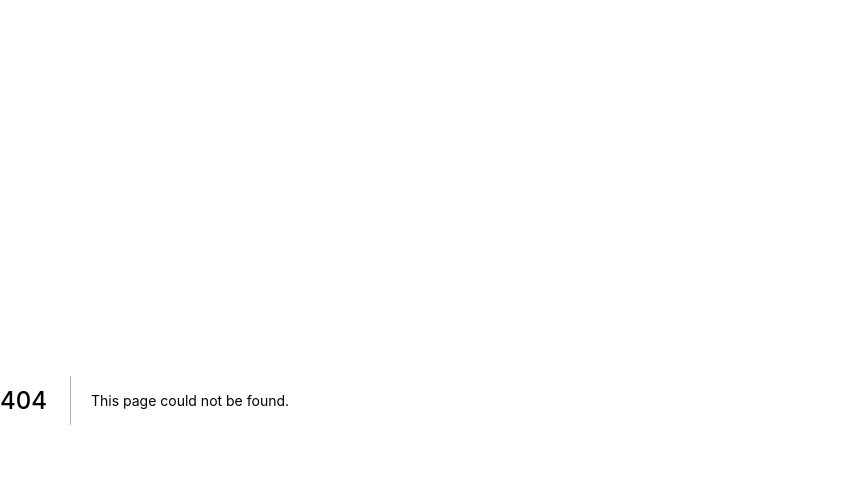
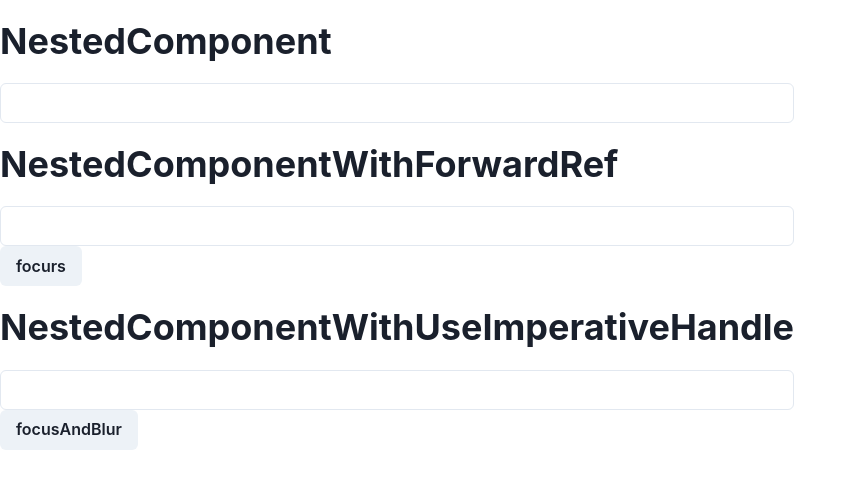
Before and after one commit to nshen/my-react-starter-2021, a Next.js app: page /examples/useImperativeHandle in a window 1280 px wide. Before the commit this address had no page. Shown: the top 488 px of the page, without its empty margins (0-857 px from the left). Built offline with nearby package versions, Linux system fonts and the light colour scheme.

Commit message:
feat: add useImperativeHane doc and example

```diff
--- /dev/null
+++ b/pages/examples/useImperativeHandle.tsx
@@ -0,0 +1,74 @@
+/**
+ * 上层想得封装的组件内部的ref，就需要封装的组件使用forwardRef把引用传到底层dom的ref属性
+ */
+import { Button, Heading, Input } from '@chakra-ui/react';
+import React, { forwardRef, useImperativeHandle, useRef } from 'react';
+
+type Props = {};
+
+// ref不能通过props传递
+// 想传递ref，必须用 forwardRef 包装组件，会接受第二个参数为ref
+const NestedComponent = (props: Props) => {
+  return <Input {...props} />;
+};
+
+const NestedComponentWithForwardRef = forwardRef<HTMLInputElement, Props>(
+  function NestedComponent(props, forwardedRef) {
+    return <Input {...props} ref={forwardedRef}></Input>;
+  }
+);
+
+// 子组件传递给父组件的api
+type ChildAPI = {
+  focusAndBlur: () => void;
+};
+const NestedComponentWithUseImperativeHandle = forwardRef<ChildAPI, Props>(
+  function NestedComponent(props, forwardedRef) {
+    // local ref
+    const inputRef = useRef<HTMLInputElement>(null);
+    useImperativeHandle(forwardedRef, () => {
+      // 把整个对象返给Parent
+      return {
+        focusAndBlur: () => {
+          inputRef.current?.focus();
+          setTimeout(() => {
+            inputRef.current?.blur();
+          }, 1000);
+        },
+      };
+    });
+    return <Input {...props} ref={inputRef}></Input>;
+  }
+);
+
+const Index = () => {
+  const nestedInputRef = useRef<HTMLInputElement>(null);
+  const nestedHandleRef = useRef<ChildAPI>(null);
+  return (
+    <div>
+      <Heading my="5"> NestedComponent</Heading>
+      <NestedComponent /* ref={nestedInputRef} 报错，因为无法传递ref到 input  */
+      />
+      <Heading my="5"> NestedComponentWithForwardRef</Heading>
+      <NestedComponentWithForwardRef ref={nestedInputRef} />
+      <Button
+        onClick={(e) => {
+          nestedInputRef.current?.focus();
+        }}
+      >
+        focurs
+      </Button>
+      <Heading my="5">NestedComponentWithUseImperativeHandle</Heading>
+      <NestedComponentWithUseImperativeHandle ref={nestedHandleRef} />
+      <Button
+        onClick={(e) => {
+          nestedHandleRef.current?.focusAndBlur();
+        }}
+      >
+        focusAndBlur
+      </Button>
+    </div>
+  );
+};
+
+export default Index;
```
Also changed, not shown: 1 other file (tests, documents, lock files or other folders).
